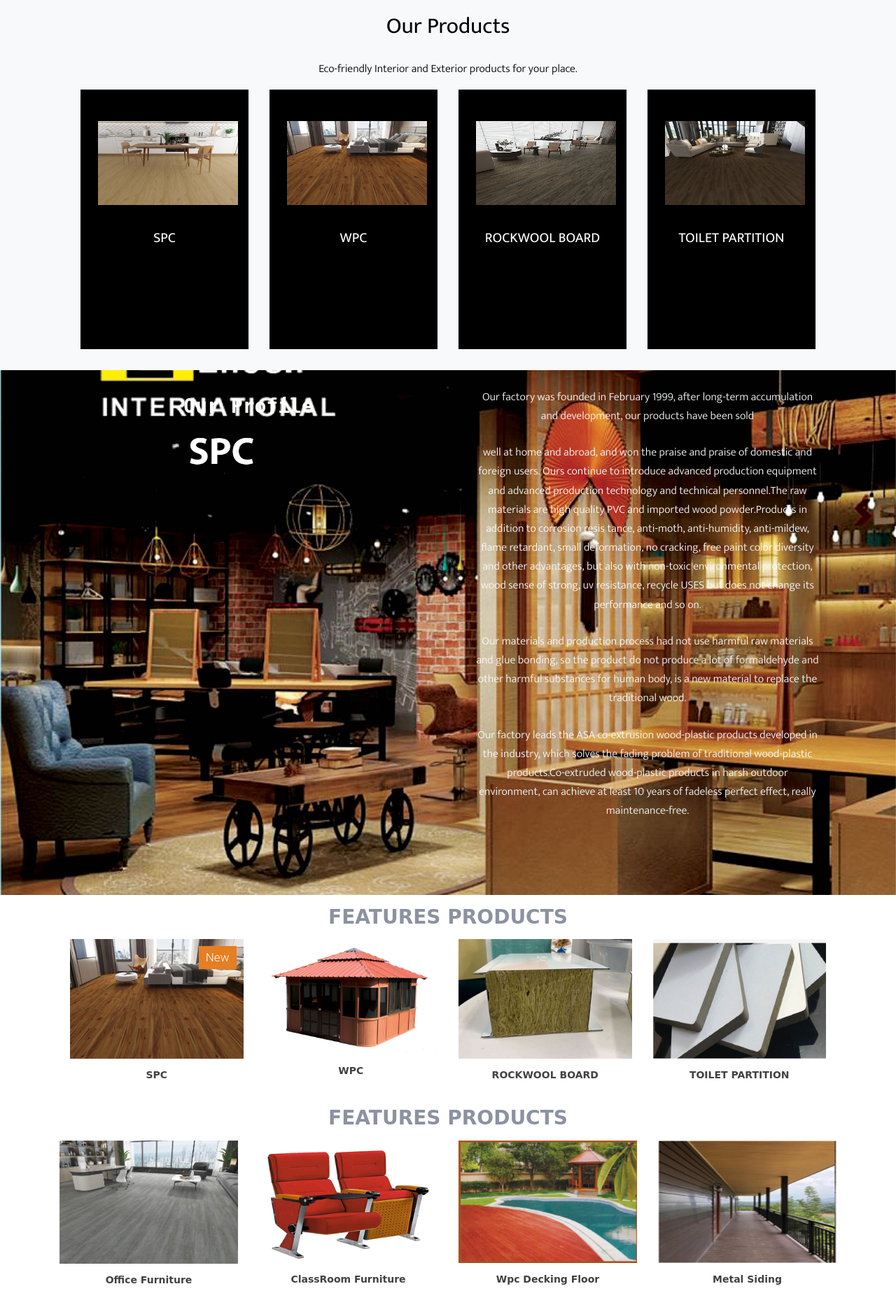
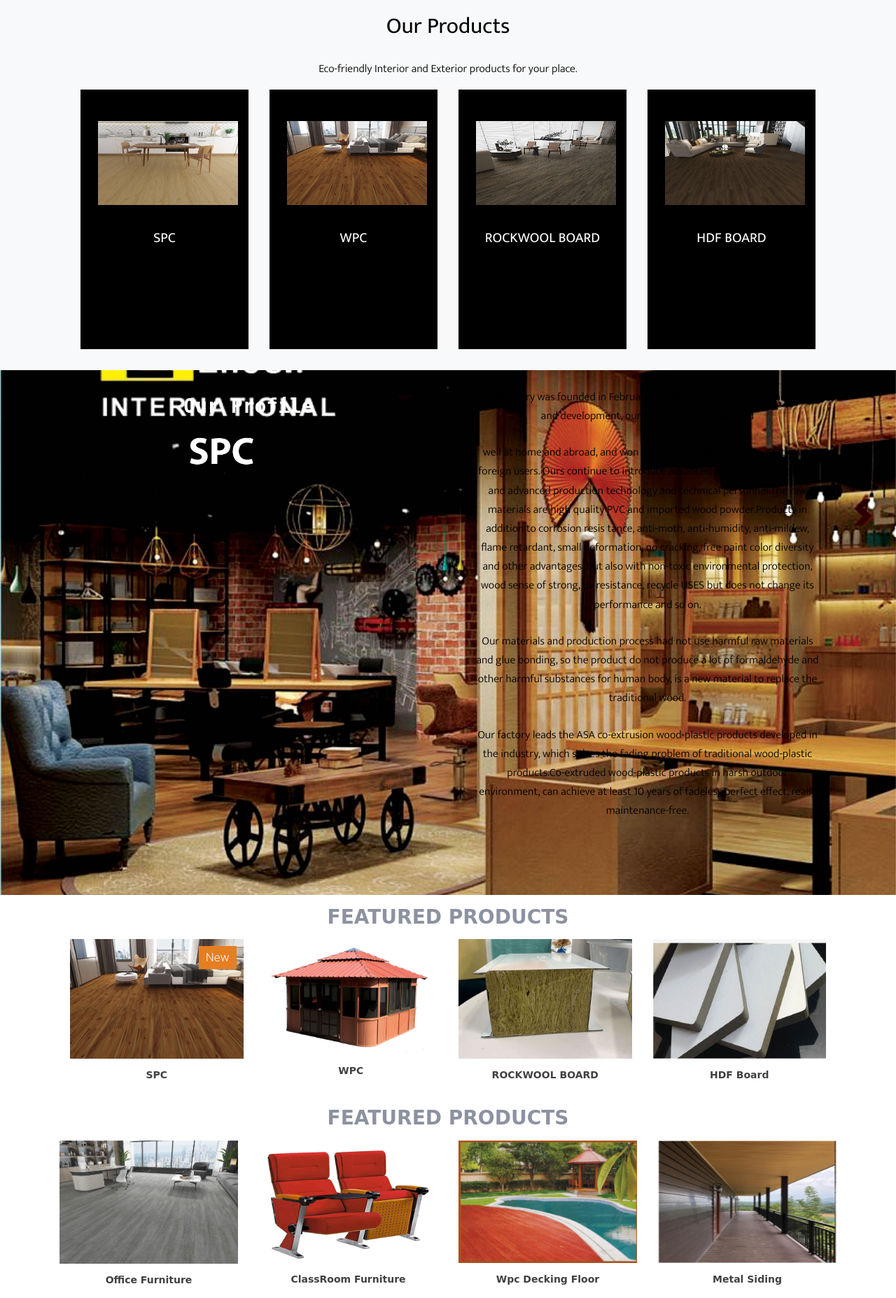
Before and after one commit to shuvro-baset/enoch_international, a Django app: page / in a window 1280 px wide. Shown: the part 973-2828 px from the top of the page at 70% size. Run offline with Django 3.2, Linux system fonts and the light colour scheme; some libraries are stand-ins or nearby versions; some web fonts are replaced.

Commit message:
text colour HDF featured

```diff
--- a/enoch/models.py
+++ b/enoch/models.py
@@ -7,7 +7,7 @@ class Product(models.Model):
         ('SPC', 'SPC'),
         ('WPC', 'WPC'),
         ('Rockwood Board', 'Rockwood Board'),
-        ('Toilet Partition', 'Toilet Partition'),
+        ('HDF Board with accessories', 'HDF Board with accessories'),
         ('Others', 'Others'),
     )
 
--- a/templates/header.html
+++ b/templates/header.html
@@ -61,8 +61,7 @@
                         <a class="dropdown-item" href="{% url 'enoch:shop' %}?category=WPC">WPC</a>
                         <a class="dropdown-item" href="{% url 'enoch:shop' %}?category=Rockwood Board">Rockwood
                             Board</a>
-                        <a class="dropdown-item" href="{% url 'enoch:shop' %}?category=Toilet Partition">Toilet
-                            Partition</a>
+                        <a class="dropdown-item" href="{% url 'enoch:shop' %}?category=HDF Board with accessories">HDF Board with accessories</a>
                         <a class="dropdown-item"
                                             href="{% url 'enoch:shop' %}?category=Others">Others</a>
                     </div>
--- a/templates/index.html
+++ b/templates/index.html
@@ -131,12 +131,12 @@
                         </section>
                         <!--================ End Banner Area =================-->
 
-                        <!--================ Start Features Area =================-->
+                        <!--================ Start FEATURED Area =================-->
 
                         <div class="container">
                             <div class="row">
                                 <div class="col-md-12">
-                                    <section class="features_area section_gap_top">
+                                    <section class="FEATURED_area section_gap_top">
                                         <div class="container">
                                             <div class="row justify-content-center">
                                                 <div class="col-lg-8 text-center">
@@ -175,15 +175,15 @@
                                                 <div class="col-lg-3 col-md-6">
                                                     <div class="feature_item">
                                                         <img src="{% static 'images/crsl4.jpg' %}" alt="">
-                                                        <h4>Toilet
-                                                            Partition</h4><br>
-                                                        <p>Toilet partition and Excessories.</p>
+                                                        <h4>HDF Board</h4><br>
+                                                        <p>HDF Board <br>
+                                                            with Excessories.</p>
                                                     </div>
                                                 </div>
                                             </div>
                                         </div>
                                     </section>
-                                    <!--================ End Features Area =================-->
+                                    <!--================ End FEATURED Area =================-->
                                 </div>
                             </div>
                         </div>
@@ -205,12 +205,12 @@
                 </div>
 
                 <div class="col-md-6">
-                    <div class="st_txt text-light text-center">
-                        <p class="text-light">Our factory was founded in February 1999, after long-term accumulation and
+                    <div class="st_txt text-dark text-center">
+                        <p style="color: #000000">Our factory was founded in February 1999, after long-term accumulation and
                             development, our
                             products have been sold
                         </p>
-                        <p class="text-light">well at home and abroad, and won the praise and praise of domestic and
+                        <p style="color: #000000">well at home and abroad, and won the praise and praise of domestic and
                             foreign users.
                             Ours continue to introduce advanced production equipment and advanced production technology
                             and technical personnel.The raw materials are high quality PVC and imported wood
@@ -221,13 +221,13 @@
                             resistance, recycle USES but
                             does not change its performance and so on.
                         </p>
-                        <p class="text-light">
+                        <p style="color: #000000">
                             Our materials and production process had not use harmful raw materials and glue bonding, so
                             the product do not produce a lot of formaldehyde and other harmful substances for human
                             body, is a new material to replace the traditional
                             wood. </p>
 
-                        <p class="text-light"> Our factory leads the ASA co-extrusion wood-plastic products developed in
+                        <p style="color: #000000"> Our factory leads the ASA co-extrusion wood-plastic products developed in
                             the industry,
                             which solves the fading problem
                             of traditional wood-plastic products.Co-extruded wood-plastic products in harsh outdoor
@@ -241,7 +241,7 @@
     </div>
     <!--=========== Story Sction End================ -->
 
-    <!-- ========Features products========Start -->
+    <!-- ========FEATURED products========Start -->
     <div class="ftr_prdct">
         <div class="container">
             <div class="row">
@@ -250,7 +250,7 @@
 
 
                     <div class="container">
-                        <h3 class="h3"> Features Products </h3>
+                        <h3 class="h3"> FEATURED Products </h3>
                         <div class="row">
                             <div class="col-md-3 col-sm-6">
                                 <div class="product-grid3">
@@ -309,7 +309,7 @@
 
                                     </div>
                                     <div class="product-content">
-                                        <h3 class="title"><a href="#">TOILET PARTITION</a></h3>
+                                        <h3 class="title"><a href="#">HDF Board</a></h3>
 
                                     </div>
                                 </div>
@@ -321,7 +321,7 @@
                 </div>
 
                 <div class="container">
-                    <h3 class="h3"> Features Products </h3>
+                    <h3 class="h3"> FEATURED Products </h3>
                     <div class="row">
                         <div class="col-md-3 col-sm-6">
                             <div class="product-grid3">
@@ -389,7 +389,7 @@
         </div>
     </div>
     </div>
-    <!-- ========Features products========End -->
+    <!-- ========FEATURED products========End -->
 
     <!-- =====Last Carouserl Start===== -->
 
```
Also changed, not shown: enoch/migrations/0003_auto_20210208_0120.py (added).
